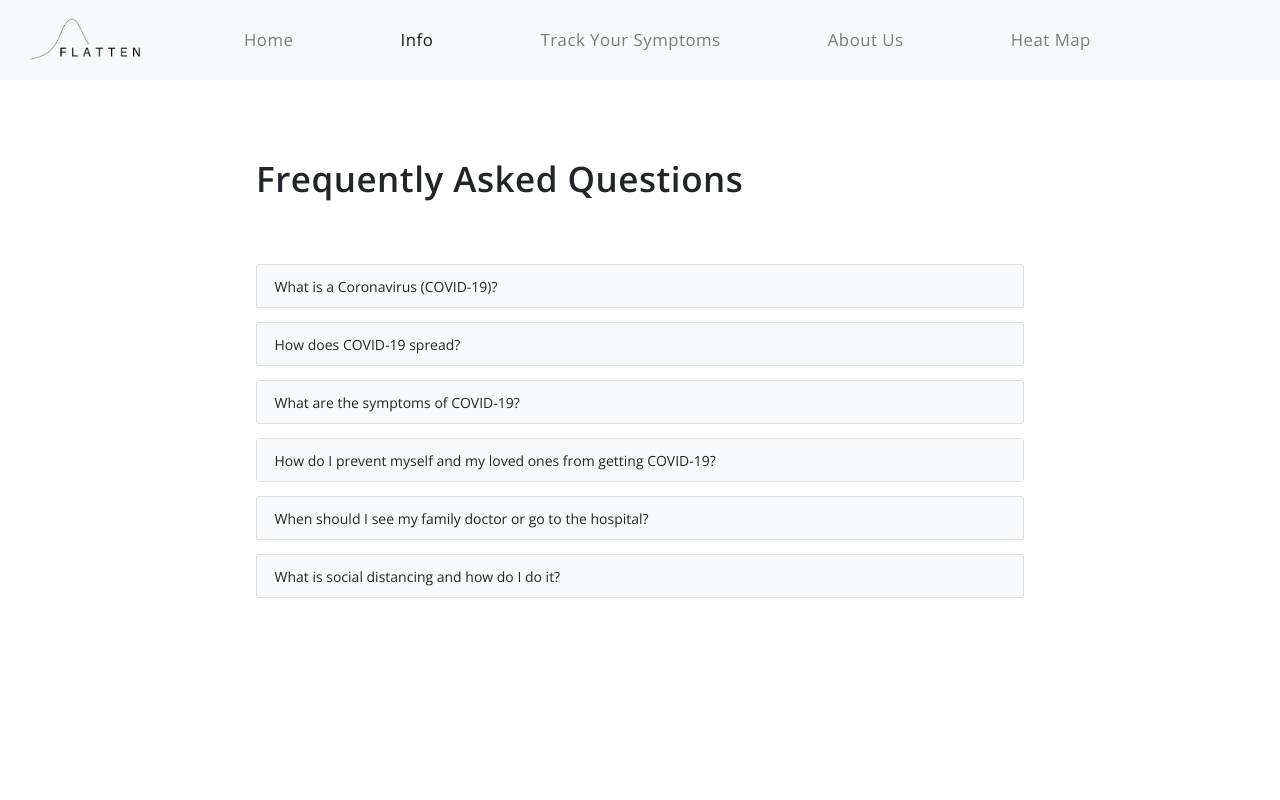
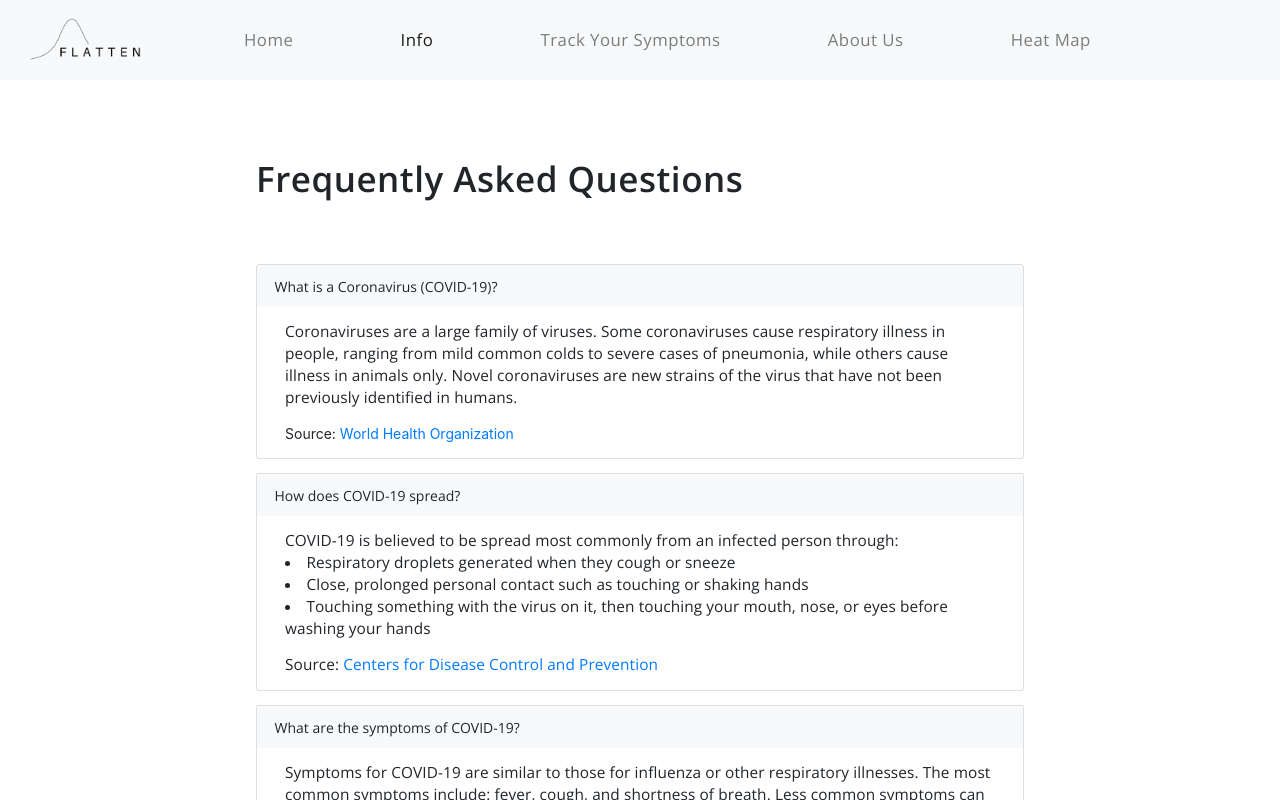
Before and after one commit to yifeiz/covid-19-frontend, a React (Create React App) app: page /info in a window 1280 px wide. Shown: the top 800 px of the page. Built offline with nearby package versions, Linux system fonts and the light colour scheme.

Commit message:
Made accordions stay open

```diff
--- a/src/components/info/Info.jsx
+++ b/src/components/info/Info.jsx
@@ -36,7 +36,7 @@ class App extends Component {
     });
   }
   render() {
-    const { cards, collapse } = this.state;
+    const { cards } = this.state;
     return (
       <div className="info__container">
         <h4 className="info__title">Frequently Asked Questions</h4>
@@ -61,7 +61,7 @@ class App extends Component {
               >
                 {cards[index]}
               </CardHeader>
-              <Collapse isOpen={collapse.has(index)}>
+              <Collapse isOpen={true}>
                 <CardBody
                   style={{
                     marginTop: "0rem",
```
